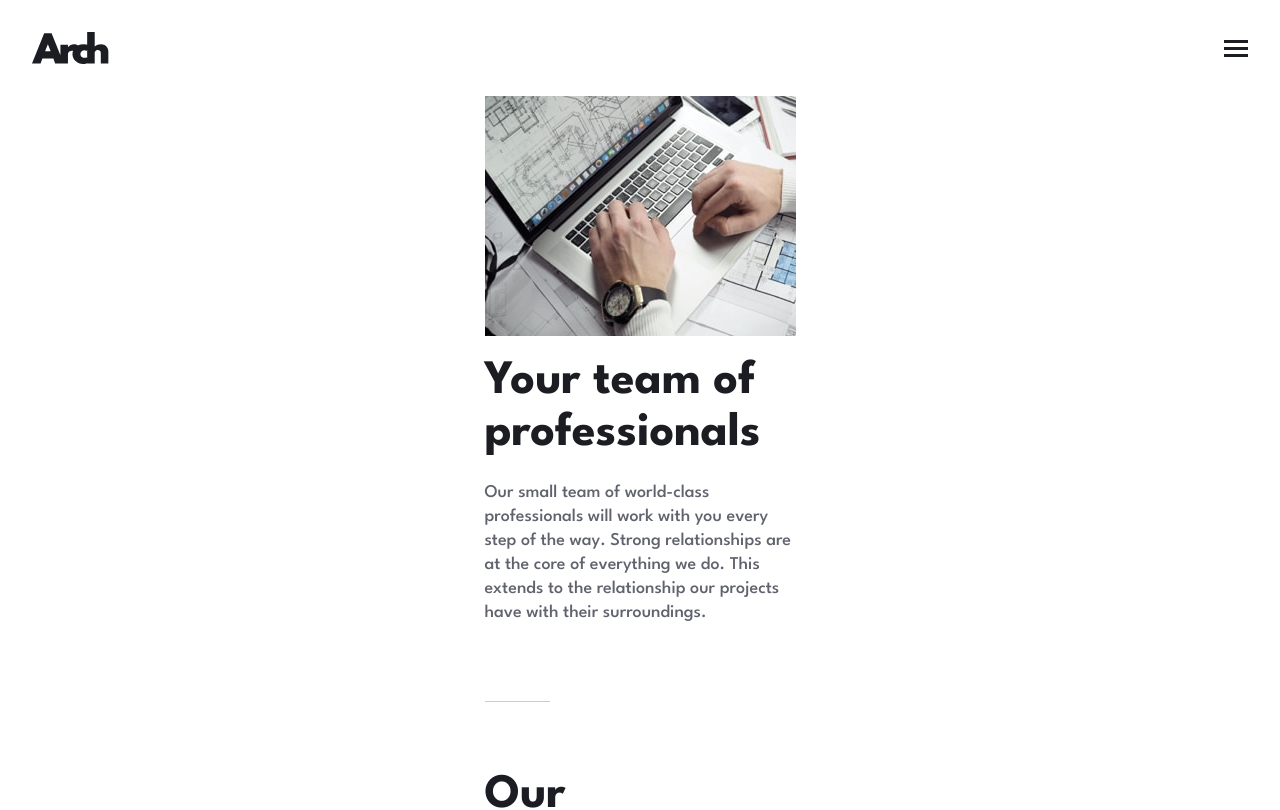
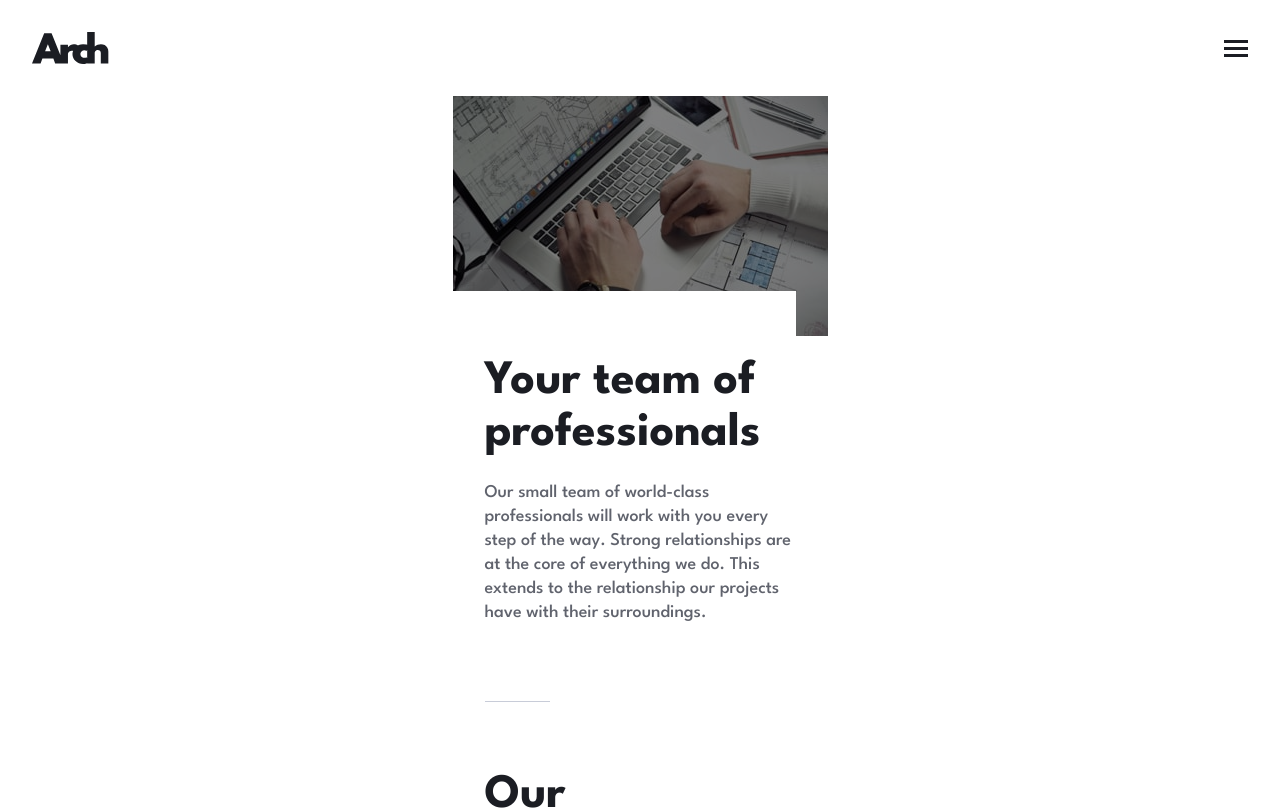
Before and after one commit to gigakhrz/arch-studio-multi-page-website, a Next.js app: page /about in a window 1280 px wide. Shown: the top 810 px of the page. Built offline with nearby package versions, Linux system fonts and the light colour scheme.

Commit message:
add overlay and bottom white rectangle

```diff
--- a/src/app/components/aboutChilds/Team.tsx
+++ b/src/app/components/aboutChilds/Team.tsx
@@ -2,10 +2,13 @@ import aboutImg from "../../../../public/assets/about/mobile/image-hero.jpg";
 
 const Team = (): JSX.Element => {
   return (
-    <div className="flex w-[375px] flex-col items-start justify-center gap-[20px] px-[32px]">
-      <div className="relative w-full h-[240px] bg-aboutMob bg-no-repeat	bg-cover"></div>
+    <div className="flex w-[375px] flex-col items-start justify-center gap-[20px] ">
+      <div className="relative w-full h-[240px] bg-aboutMob bg-no-repea bg-cover flex items-end justify-start ">
+        <div className="bg-white w-[343px] h-[45px] z-10"></div>
+        <div className="bg-black absolute w-full h-full left-0 top-0 opacity-50"></div>
+      </div>
 
-      <div className="flex flex-col gap-[76px] items-start">
+      <div className="flex flex-col gap-[76px] items-start px-[32px]">
         <div className="flex flex-col gap-[21px] w-full">
           <h1 className="text-[48px] leading-[52px] font-bold tracking=[-1.2px] text-[#1B1D23]">
             Your team of professionals
```
